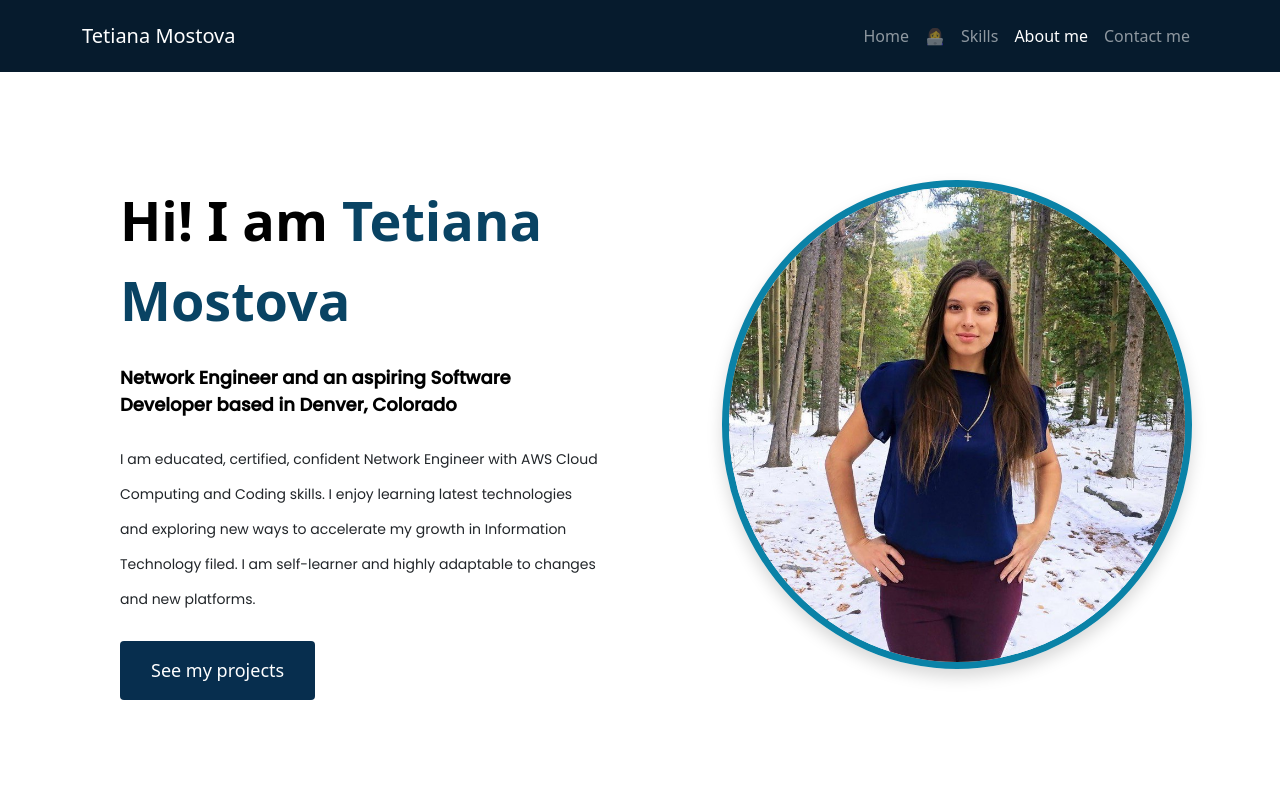
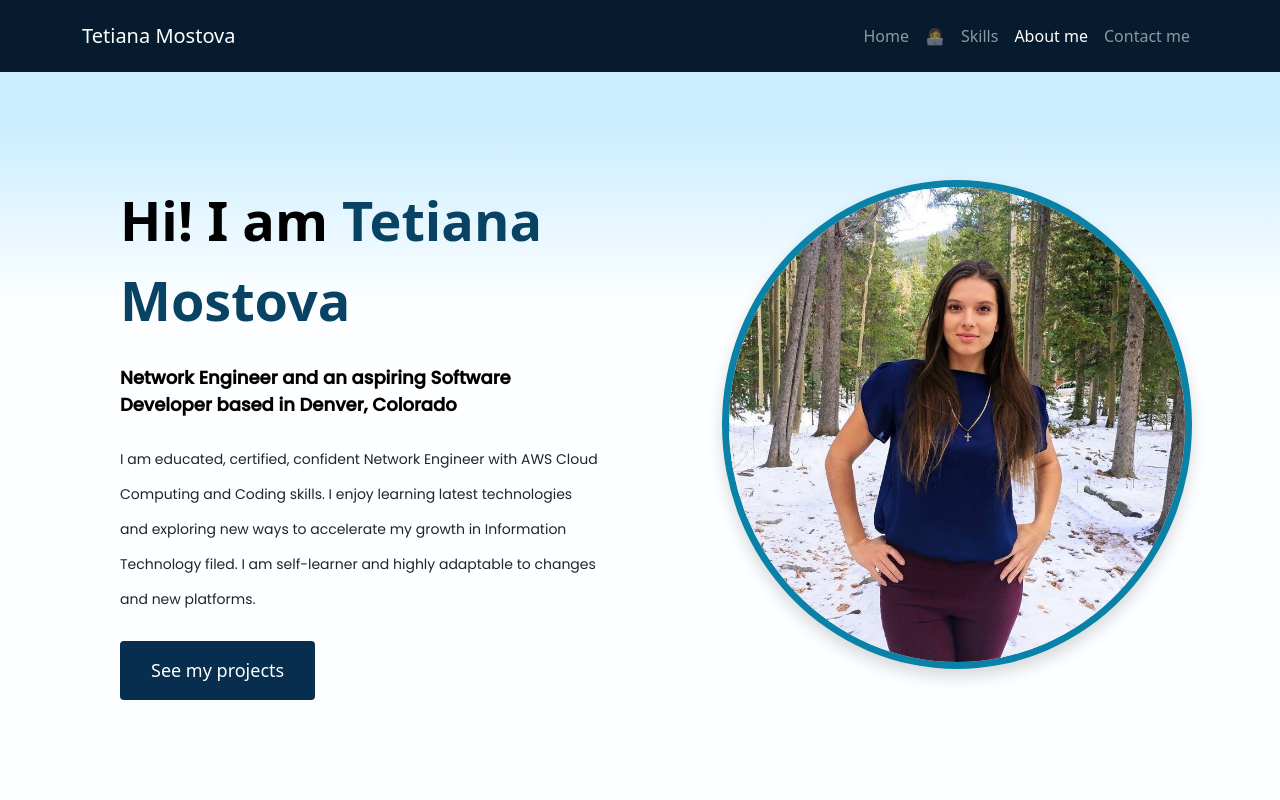
Before and after one commit to Tetianamost/Portfolio-project, a plain HTML site: page about.html in a window 1280 px wide. Shown: the top 800 px of the page. Drawn offline with nearby package versions, Linux system fonts and the light colour scheme; a web font is replaced by a local one.

Commit message:
bg for about me page

```diff
--- a/about.html
+++ b/about.html
@@ -69,6 +69,7 @@
         </div>
       </div>
     </nav>
+    <div class="main-box">
       <div class="content-container container">
         <div class="row">
           <div class="col-lg-6">
@@ -178,5 +179,6 @@
           </div>
         </div>
       </div>
+    </div>
   </body>
 </html>
--- a/src/styles.css
+++ b/src/styles.css
@@ -137,6 +137,13 @@ p {
 }
 .coder-skills ul {
   list-style: none;
+}
+.main-box {
+  background: linear-gradient(
+    180deg,
+    #caedff 10%,
+    rgba(198, 241, 255, 0.05) 25%
+  );
 }
 
 .content-container {
```
Lines whose indentation alone changed are shown as unchanged.
